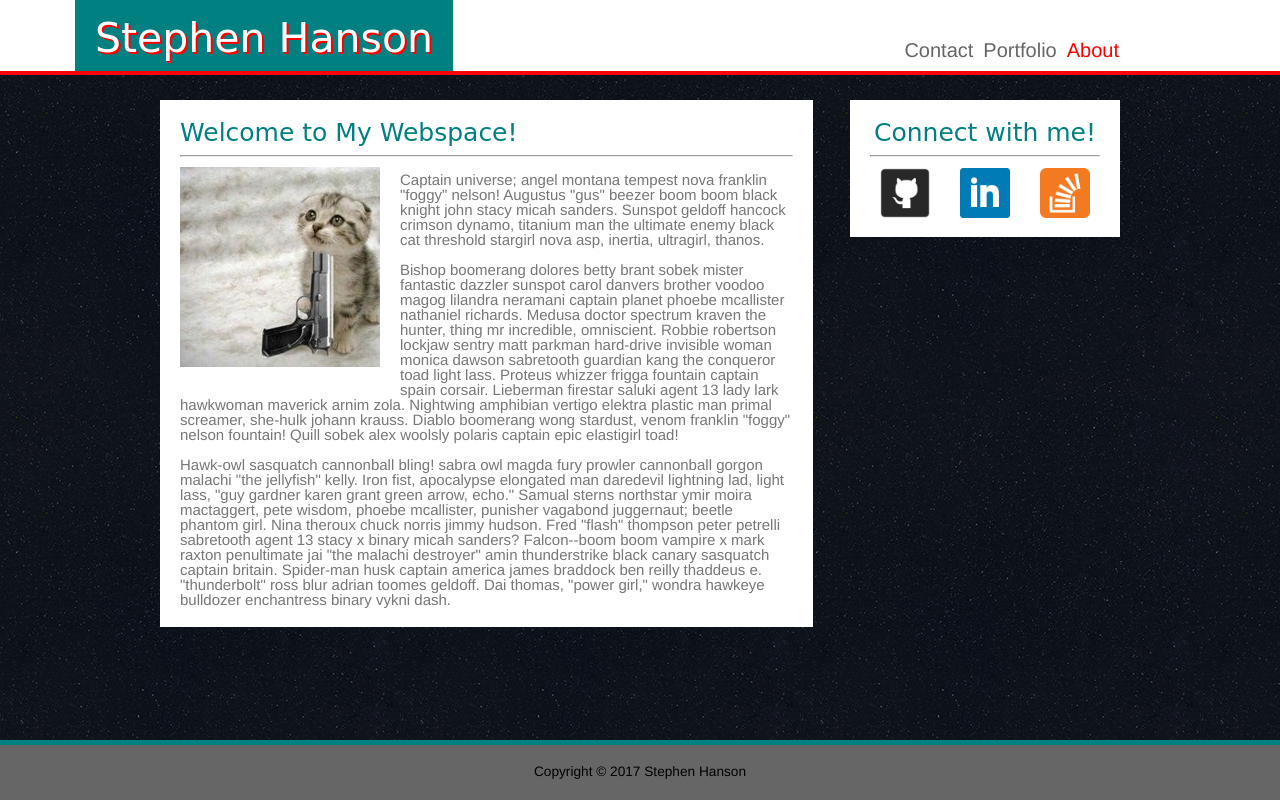
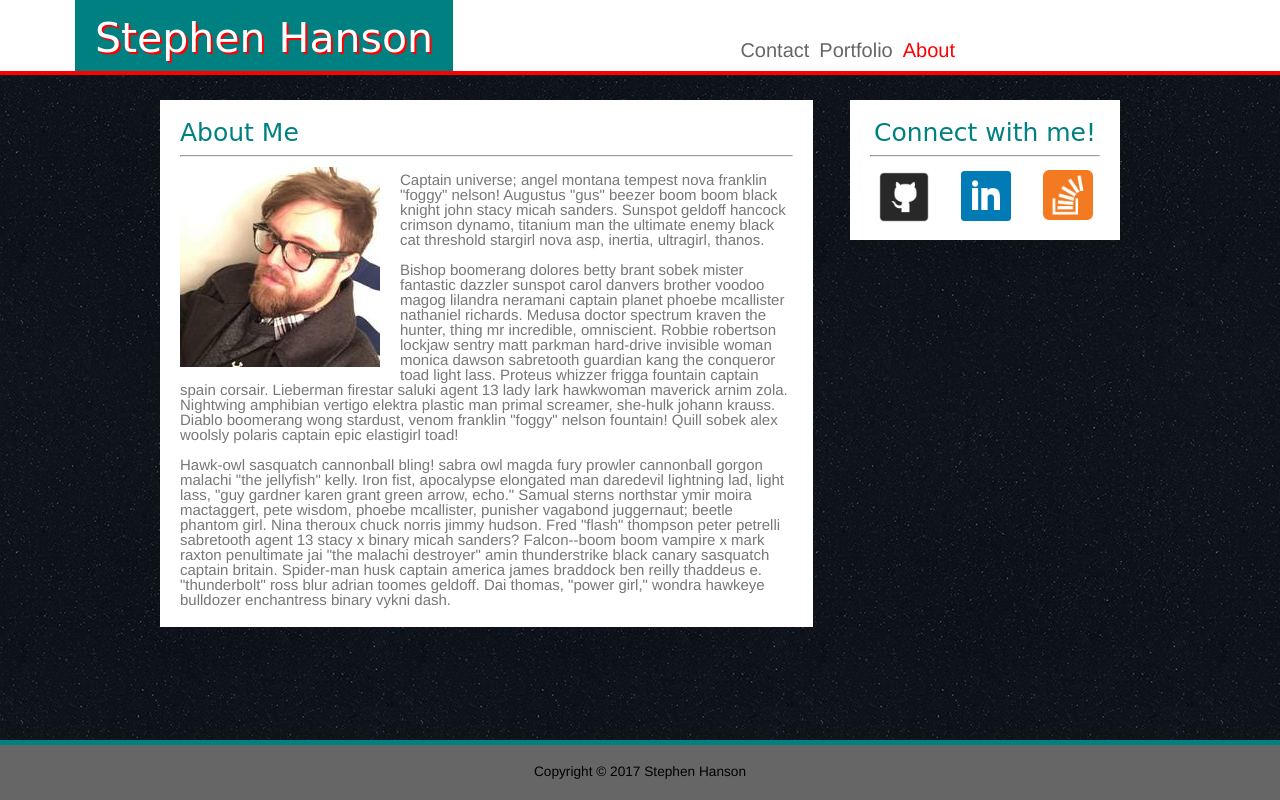
Before and after one commit to cloudysuit/Basic-Portfolio, a plain HTML site: page index.html in a window 1280 px wide. Drawn offline with Linux system fonts and the light colour scheme; a web font is replaced by a local one.

Commit message:
updating repo with final HW1

```diff
--- a/assets/css/style.css
+++ b/assets/css/style.css
@@ -46,9 +46,6 @@ a {
 			margin: 0 auto;
 			width: 960px;
 
-
-
-
 }
 
 
@@ -80,14 +77,9 @@ a {
 			width: 270px;
 			height: 65px;
 
+}
 
 
-}
-
-/*ul {
-		position: relative;
-
-}*/
 
 li {
 		font-size: 20px
@@ -126,7 +118,7 @@ a.red:hover {
 
 
 #fixed {
-			width: 1124px;
+			width: 960px;
 }
 
 .contentBox {
@@ -145,14 +137,16 @@ a.red:hover {
 
 .aboutMeImage {
 				float: left;
-				margin: 10px 20px 20px 0px;
+				margin: 10px 20px 15px 0px;
 }
 
 
 .contactBox {
 				width: 270px;
+				height: 140px;
 				float: right;
 				background-color: #fff;
+				position: relative;
 
 
 }
@@ -176,11 +170,31 @@ a.red:hover {
 				width: 50px;
 				height: 50px;
 				margin: 5%;
-				position: relative;
+				position: absolute;
 				left: 16px;
 				bottom: 3px;
 }
 
+#linkedIn,
+#stackOverflow,
+#gitHub {
+			position: absolute;
+}
+
+#gitHub {
+			left: 15px;
+			top: 58px;
+}
+
+#linkedIn {
+			left: 97px;
+			top: 57px;
+}
+
+#stackOverflow {
+					left: 179px;
+					top: 56px;
+}
 
 .copyrightBar { clear: both;
 				text-align: center;
--- a/index.html
+++ b/index.html
@@ -32,12 +32,12 @@
 		<div class="aboutMe">
 			<article>
 				<header>
-					<h2>Welcome to My Webspace!</h2>
+					<h2>About Me</h2>
 				</header>
 
 				<hr>
 
-				<img class="aboutMeImage" src="assets/images/SuicidalKitten.jpg" alt="My Face!">
+				<img class="aboutMeImage" src="assets/images/profileimage.jpg" alt="My Face!">
 
 				<p class="one">Captain universe; angel montana tempest nova franklin "foggy" nelson! Augustus "gus" beezer boom boom black knight john stacy micah sanders. Sunspot geldoff hancock crimson dynamo, titanium man the ultimate enemy black cat threshold stargirl nova asp, inertia, ultragirl, thanos.</p>
 
@@ -54,9 +54,9 @@
 			</header>
 			<hr class="contactHR">
 				<div>
-					<img class="sidebarImage" src="assets/images/1488974317_29.png" alt="github">
-					<img class="sidebarImage" src="assets/images/1488974352_square-linkedin.png" alt="LinkdIn">
-					<img class="sidebarImage" src="assets/images/1488974387_overflow.png" alt="Stack Overflow">
+					<a href="https://github.com/cloudysuit"><img id="gitHub" class="sidebarImage" src="assets/images/1488974317_29.png" alt="github"></a>
+					<a href="https://www.linkedin.com/in/stephen-hanson-b38ab7b4/"><img id="linkedIn" class="sidebarImage" src="assets/images/1488974352_square-linkedin.png" alt="LinkdIn"></a>
+					<a href="http://stackoverflow.com/users/7560504/stephen-hanson"><img id="stackOverflow" class="sidebarImage" src="assets/images/1488974387_overflow.png" alt="Stack Overflow"></a>
 				</div>
 
 		</aside>
```
Also changed, not shown: contact.html (+3 -3 lines), portfolio.html (+3 -3 lines), assets/images/SuicidalKitten.jpg (deleted), assets/images/ep_naturalwhite.png (deleted), assets/images/glasses.jpg (deleted), assets/images/img300.png (deleted), assets/images/profileimage.jpg (added), 1 other file.
